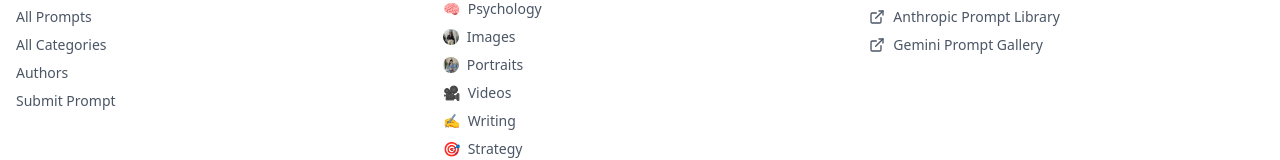
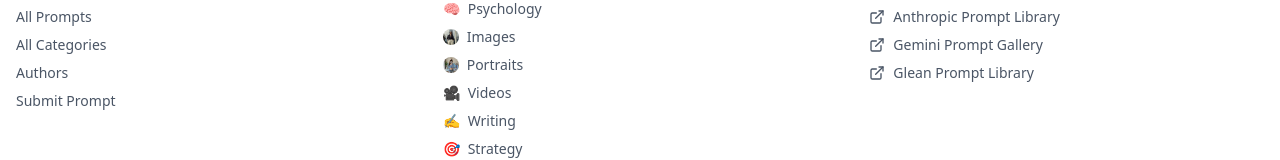
Before and after one commit to onlyoneaman/awesome-prompts, a Next.js app: page / in a window 1280 px wide. Shown: the part 1713-1873 px from the top of the page. Built offline with nearby package versions, Linux system fonts and the light colour scheme; no server answers.

Commit message:
feat: add Glean Prompt Library link to footer

```diff
--- a/src/components/layout/footer.tsx
+++ b/src/components/layout/footer.tsx
@@ -34,6 +34,12 @@
   {
     href: "https://ai.google.dev/gemini-api/prompts",
     label: "Gemini Prompt Gallery",
+    icon: ExternalLink,
+    external: true,
+  },
+  {
+    href: "https://www.glean.com/prompt-library",
+    label: "Glean Prompt Library",
     icon: ExternalLink,
     external: true,
   },
```
